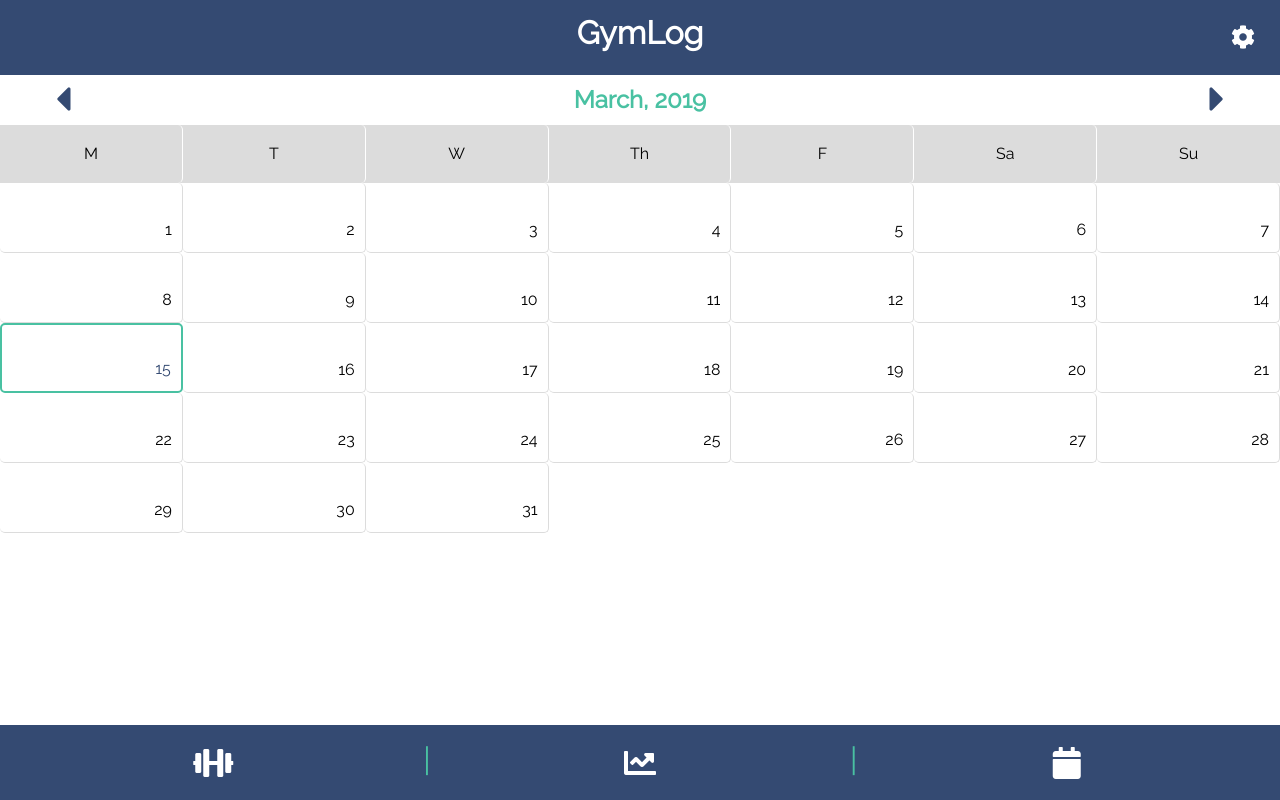
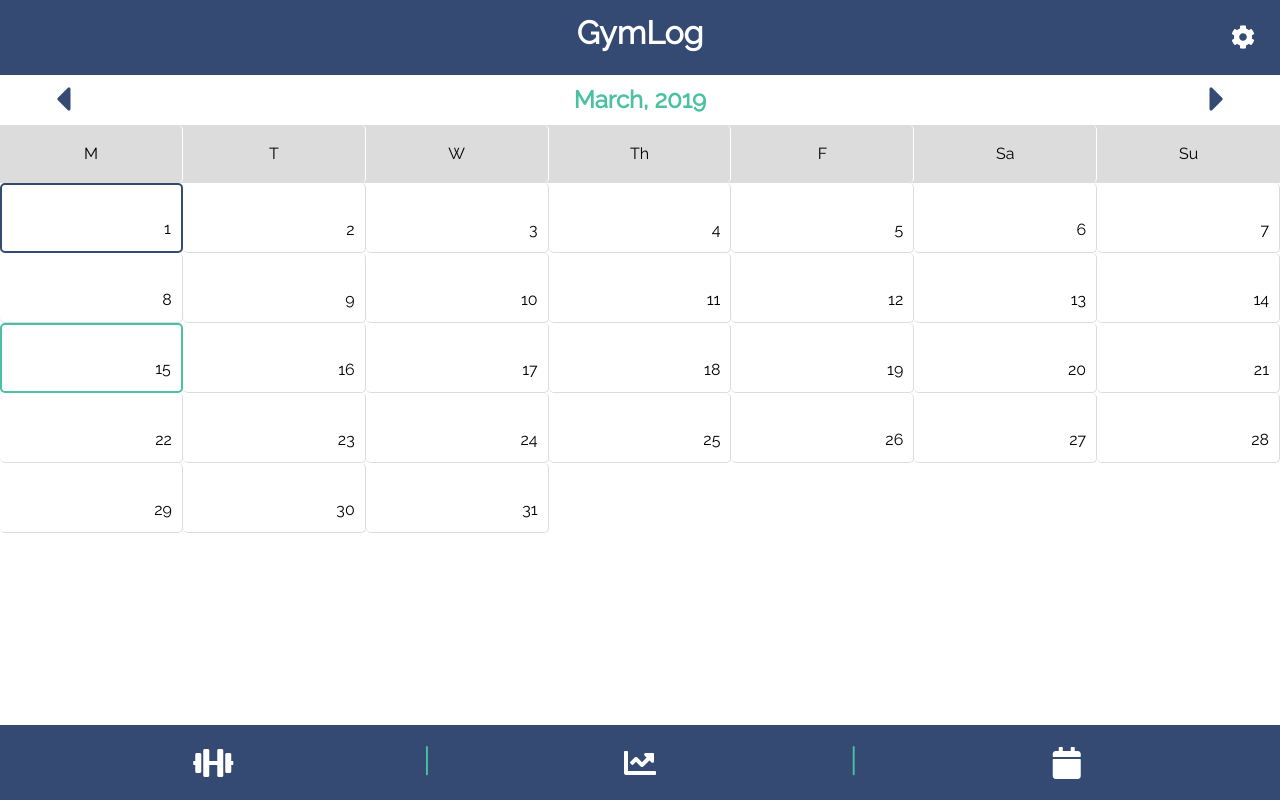
Before and after one commit to jameswilky/gymlog, a React (Create React App) app: page /history in a window 1280 px wide. Built offline with nearby package versions, Linux system fonts and the light colour scheme.

Commit message:
Can now load previous workouts from history in the calendar

```diff
--- a/src/App.js
+++ b/src/App.js
@@ -5,6 +5,7 @@
 import Calendar from "./components/calendar/Calendar";
 import WorkoutLauncher from "./components/workouts/WorkoutLauncher";
 import ActiveWorkout from "./components/workouts/ActiveWorkout";
+import LoggedWorkout from "./components/workouts/LoggedWorkout";
 import Provider, { Consumer } from "./Context";
 
 import { BrowserRouter, Route, Switch } from "react-router-dom";
@@ -21,6 +22,7 @@
                 <Route path="/" component={WorkoutLauncher} exact />
                 <Route path="/active/:id" component={ActiveWorkout} />
                 <Route path="/history" component={Calendar} />
+                <Route path="/log/:id" component={LoggedWorkout} />
               </Switch>
               <Footer />
             </React.Fragment>
--- a/src/Context.js
+++ b/src/Context.js
@@ -275,6 +275,16 @@
         date: new Date(Date.now())
       };
     }
+
+    case "VIEW_WORKOUT": {
+      return {
+        ...state,
+        loggedWorkout: state.history.filter(
+          workout => workout.id == action.payload.id
+        )[0]
+      };
+    }
+
     default:
       return state;
   }
@@ -284,6 +294,7 @@
     selectedWorkout: {
       id: null
     },
+    loggedWorkout: {},
     activeWorkout: {},
     workouts: [
       {
--- a/src/components/calendar/Calendar.js
+++ b/src/components/calendar/Calendar.js
@@ -101,6 +101,7 @@
                     date={date}
                     isCurrentMonth={isCurrentMonth}
                     workouts={workouts}
+                    dispatch={dispatch}
                   />
                 </div>
               </div>
--- a/src/components/calendar/Month.js
+++ b/src/components/calendar/Month.js
@@ -1,9 +1,11 @@
 import React from "react";
 import styles from "./month.module.css";
+import { Link } from "react-router-dom";
 const Month = props => {
   const { today, month, year, nDays } = props.date;
-  const { isCurrentMonth, workouts } = props;
+  const { isCurrentMonth, workouts, dispatch } = props;
   //todo pass day that month starts
+
   let dates = [];
   const generateDates = () => {
     for (let i = 1; i < nDays + 1; i++) {
@@ -12,13 +14,22 @@
     return dates;
   };
   dates = generateDates();
-
   const workoutDays = workouts.map(workout => {
     return workout.date.getDate();
   });
-  console.log(workoutDays);
 
-  // Read this https://reactjs.org/docs/jsx-in-depth.html#jsx-children
+  const ConditionalLink = props => {
+    const { children, to, condition } = props;
+    return condition ? <Link to={to}>{children}</Link> : children;
+  };
+
+  const getWorkoutByDate = date => {
+    return workouts.filter(
+      workout => date == new Date(workout.date).getDate()
+    )[0];
+  };
+  console.log(workouts);
+  getWorkoutByDate(1);
   return (
     <div className={styles.container}>
       <div className={styles.header}>
@@ -34,17 +45,37 @@
         {dates.map(date => {
           return (
             <div
-              className={`${styles.date} ${
-                date == today && isCurrentMonth ? styles.today : null
-              }`} // If Its todays date and we are on the current month then highlight the date in green
+              className={`${styles.dateCell}
+              ${date == today && isCurrentMonth ? styles.today : null}
+              ${
+                workoutDays.includes(date) && date != today
+                  ? styles.workoutDay
+                  : null
+              }
+              `}
               key={date}
               onClick={
                 workoutDays.includes(date)
-                  ? () => console.log("contains workout", date)
-                  : () => console.log("Does not contain workout", date)
+                  ? () =>
+                      dispatch({
+                        type: "VIEW_WORKOUT",
+                        payload: { id: getWorkoutByDate(date).id }
+                      })
+                  : null
               }
             >
-              {date}
+              <ConditionalLink
+                condition={workoutDays.includes(date)}
+                to={{
+                  pathname: `/log/${
+                    workoutDays.includes(date)
+                      ? getWorkoutByDate(date).id
+                      : null
+                  }`
+                }}
+              >
+                <div className={styles.inner}>{date}</div>
+              </ConditionalLink>
             </div>
           );
         })}
--- a/src/components/calendar/month.module.css
+++ b/src/components/calendar/month.module.css
@@ -35,19 +35,32 @@
   justify-items: center;
 }
 
-.date {
+.dateCell {
   border-right: 1px solid gainsboro;
   border-bottom: 1px solid gainsboro;
   border-radius: 5px;
   display: grid;
   width: 100%;
   height: 100%;
-  justify-content: right;
-  align-content: end;
-  padding: 10px;
+  /* justify-content: right;
+  align-content: end; */
 }
 
 .today {
   border: 2px solid var(--secondary);
   color: var(--primary);
 }
+
+.workoutDay {
+  border: 2px solid var(--primary);
+}
+
+.inner {
+  width: 100%;
+  height: 100%;
+  display: grid;
+  color: black;
+  justify-content: right;
+  align-content: end;
+  padding: 10px;
+}
--- /dev/null
+++ b/src/components/workouts/LoggedWorkout.js
@@ -0,0 +1,63 @@
+import React, { Component } from "react";
+import { Consumer } from "../../Context";
+import Exercise from "../exercises/Exercise";
+import uuid from "uuid";
+import { Link } from "react-router-dom";
+
+class LoggedWorkout extends Component {
+  render() {
+    return (
+      <Consumer>
+        {value => {
+          const { loggedWorkout, dispatch } = value;
+          const { exercises } = loggedWorkout;
+          return (
+            <div className="content">
+              <div className="container">
+                <div>{/* <h1>{name}</h1> */}</div>
+                <div className="card__body" style={{ paddingRight: "0px" }}>
+                  {exercises.map(exercise => (
+                    <Exercise
+                      key={exercise.id}
+                      exercise={exercise}
+                      isActive={true}
+                    />
+                  ))}
+                </div>
+                <div className="card__footer">
+                  <button
+                    className="card__add"
+                    onClick={() => {
+                      dispatch({
+                        type: "ADD_EXERCISE",
+                        payload: { isActive: true }
+                      });
+                    }}
+                  >
+                    <i className="fas fa-plus"> </i>
+                    Add Exercise
+                  </button>
+                </div>
+                <Link to={{ pathname: "/" }}>
+                  <div
+                    className="main__button green"
+                    // onClick={() => {
+                    //   dispatch({
+                    //     type: "SAVE_WORKOUT",
+                    //     payload: activeWorkout
+                    //   });
+                    // }}
+                  >
+                    <i className="fas fa-flag-checkered" />
+                  </div>
+                </Link>
+              </div>
+            </div>
+          );
+        }}
+      </Consumer>
+    );
+  }
+}
+
+export default LoggedWorkout;
--- a/src/main.css
+++ b/src/main.css
@@ -107,6 +107,7 @@
 }
 a {
   color: white;
+  cursor: pointer;
 }
 
 .green {
```
Also changed, not shown: 1 other file (tests, documents, lock files or other folders).
